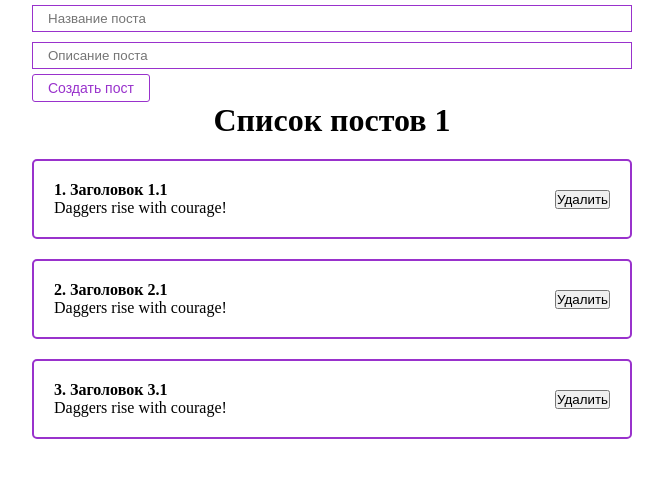
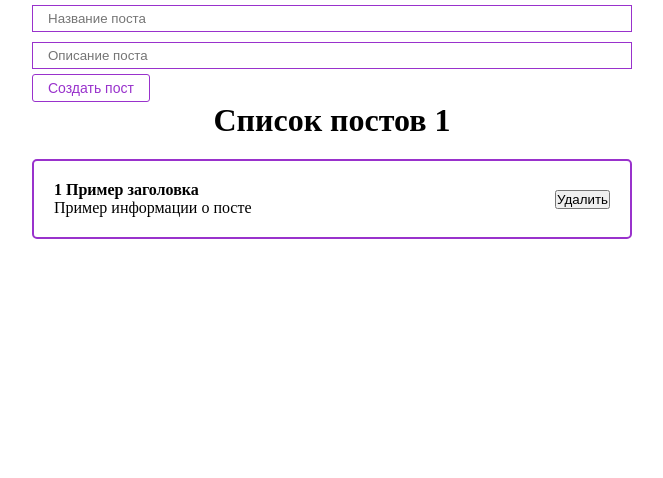
Before and after one commit to joyfulpebble/Learn-React, a React (Create React App) app: page / in a window 1280 px wide. Shown: the top 478 px of the page, without its empty margins (308-971 px from the left). Built offline with nearby package versions, Linux system fonts and the light colour scheme.

Commit message:
Улучшенная версия сÐдобавления постов

```diff
--- a/src/App.js
+++ b/src/App.js
@@ -9,15 +9,15 @@ function App() {
   const [body, setBody] = useState('');
   // const bodyInputRef = useRef()
 
-  const [posts, setPost] = useState([
-    {id: 1, title: 'Заголовок 1.1', body: 'Daggers rise with courage!'},
-    {id: 2, title: 'Заголовок 2.1', body: 'Daggers rise with courage!'},
-    {id: 3, title: 'Заголовок 3.1', body: 'Daggers rise with courage!'}
+  const [posts, setPosts] = useState([
+    {id: 1, title: 'Пример заголовка', body: 'Пример информации о посте'},
   ]);
+  const [post, setPost] = useState({title: '', body: ''});
 
   function addNewPost(e) {
     e.preventDefault()
-
+    setPosts([...posts, {...post, id: Date.now()}]);
+    setPost({title: '', body: ''})
   }
 
   return (
@@ -25,14 +25,14 @@ function App() {
       <form>
         {/*Управляемый эелемент*/}
         <CustomInput
-            value={title}
-            onChange= {e => setTitle(e.target.value)}
+            value={post.title}
+            onChange= {e => setPost({...post, title: e.target.value})}
             type="text"
             placeholder={'Название поста'}
         />
         <CustomInput
-            value={body}
-            onChange= {e => setBody(e.target.value)}
+            value={post.body}
+            onChange= {e => setPost({...post, body: e.target.value})}
             type="text"
             placeholder={'Описание поста'}
         />
--- a/src/components/Post.jsx
+++ b/src/components/Post.jsx
@@ -4,7 +4,7 @@ const Post = (props) => {
   return (
       <div className="post">
         <div className="post__content">
-          <strong>{props.post.id}. {props.post.title}</strong>
+          <strong>{props.index} {props.post.title}</strong>
           <div>
             {props.post.body}
           </div>
--- a/src/components/PostList.jsx
+++ b/src/components/PostList.jsx
@@ -7,8 +7,8 @@ const PostList = ({posts, title}) => {
         <h1 style={{textAlign: "center"}}>
           {title}
         </h1>
-        {posts.map( (elem) =>
-            <Post post={elem} key={elem.id}/>
+        {posts.map( (elem, index) =>
+            <Post index={index + 1} post={elem} key={elem.id}/>
         )}
       </div>
   );
```
